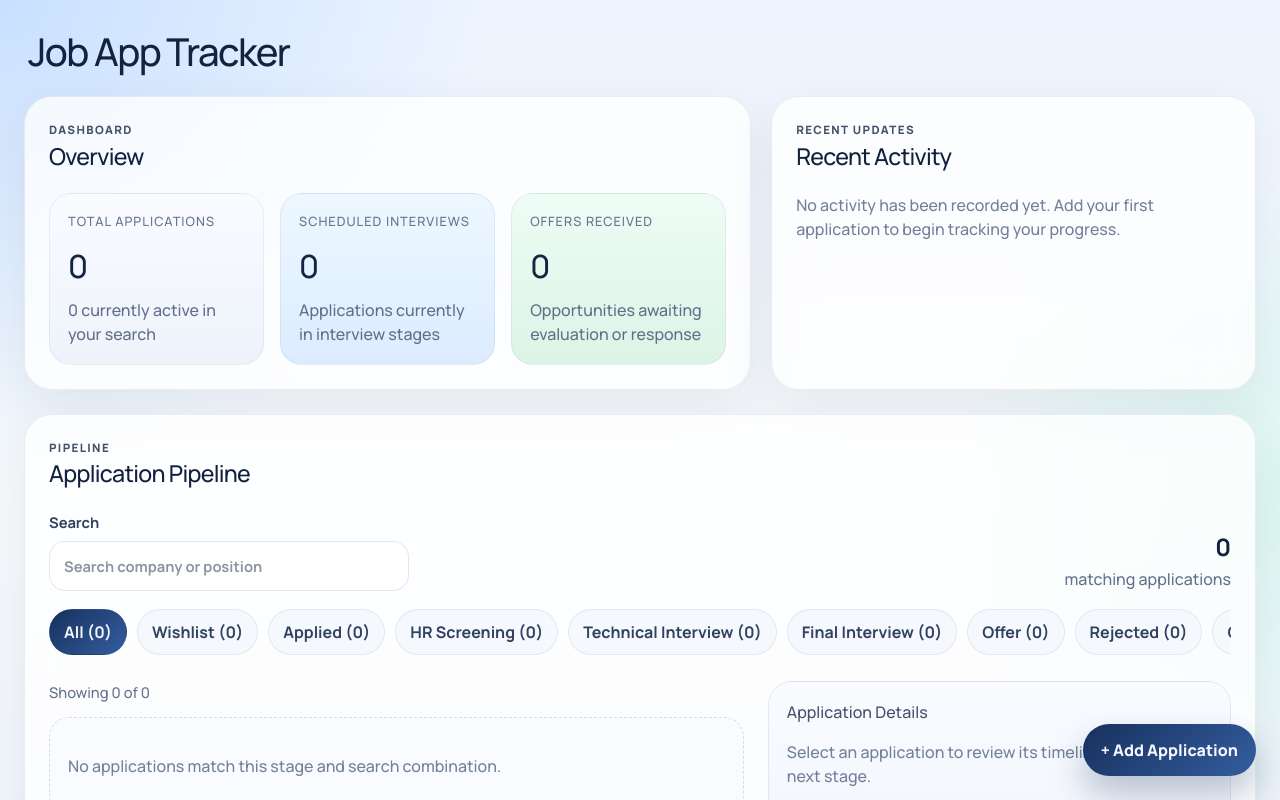
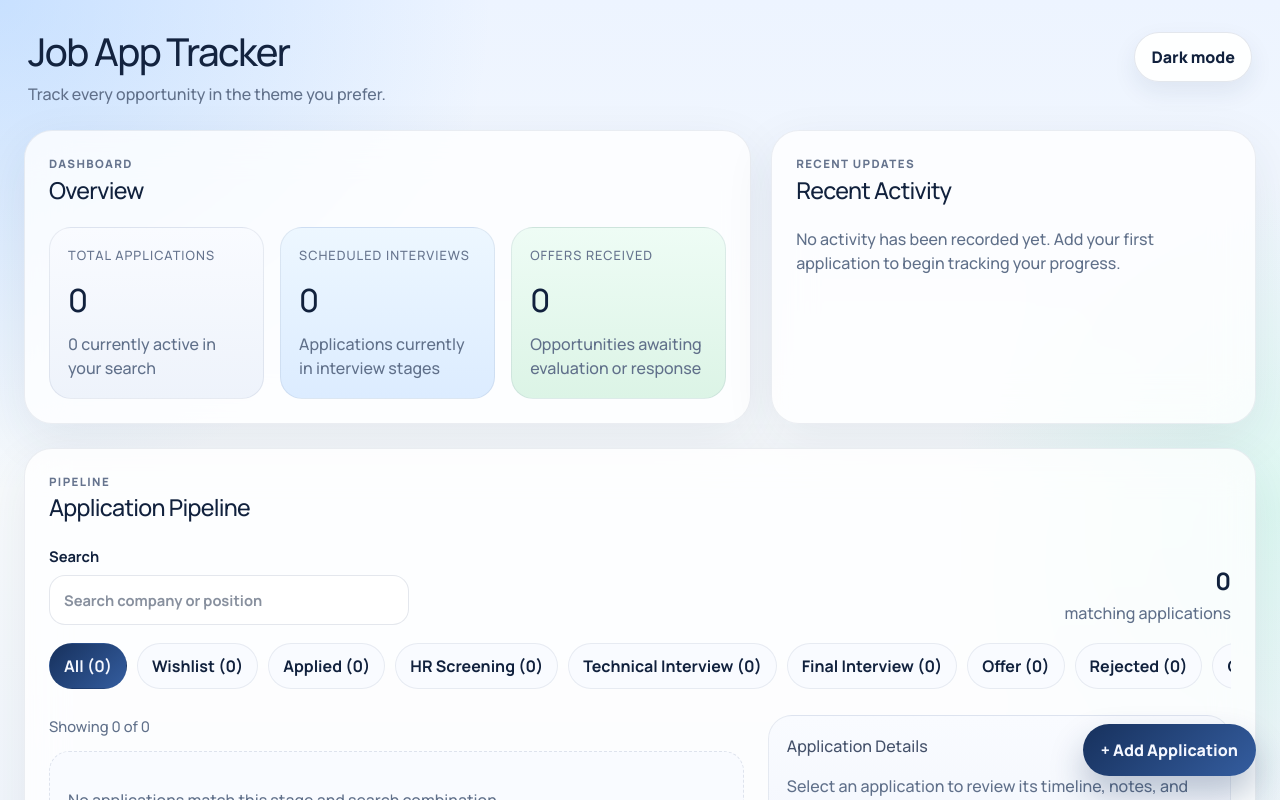
Before and after one commit to Zulkifli70/job-app-tracker, a React (Vite) app: page / in a window 1280 px wide. Shown: the top 800 px of the page. Built offline with nearby package versions, Linux system fonts and the light colour scheme.

Commit message:
add theme

```diff
--- a/src/App.css
+++ b/src/App.css
@@ -4,6 +4,10 @@
 }
 
 .app-header {
+  display: flex;
+  align-items: start;
+  justify-content: space-between;
+  gap: 18px;
   padding: 8px 4px 0;
 }
 
@@ -12,15 +16,40 @@
   font-size: clamp(1.8rem, 3vw, 2.5rem);
   line-height: 1.05;
   letter-spacing: -0.04em;
-  color: #13233f;
+  color: var(--color-heading-strong);
+}
+
+.app-header__copy {
+  margin-top: 10px;
+  color: var(--color-muted);
+}
+
+.theme-toggle {
+  flex-shrink: 0;
+  padding: 12px 16px;
+  border: 1px solid var(--color-border-strong);
+  border-radius: 999px;
+  background: var(--color-surface-strong);
+  color: var(--color-heading);
+  font-weight: 800;
+  cursor: pointer;
+  box-shadow: 0 10px 24px rgba(23, 49, 93, 0.08);
+  transition:
+    transform 140ms ease,
+    background 140ms ease,
+    border-color 140ms ease;
+}
+
+.theme-toggle:hover {
+  transform: translateY(-1px);
 }
 
 .section-card {
   padding: 24px;
-  border: 1px solid rgba(67, 86, 129, 0.1);
+  border: 1px solid var(--color-border);
   border-radius: 28px;
-  background: rgba(255, 255, 255, 0.78);
-  box-shadow: 0 16px 50px rgba(33, 47, 74, 0.08);
+  background: var(--card-background);
+  box-shadow: var(--card-shadow);
   backdrop-filter: blur(20px);
 }
 
@@ -33,7 +62,7 @@
 }
 
 .section-card__header h2 {
-  color: #10203d;
+  color: var(--color-heading);
   font-size: 1.45rem;
   letter-spacing: -0.03em;
 }
@@ -61,16 +90,16 @@
 .metric-card {
   padding: 18px;
   border-radius: 22px;
-  background: linear-gradient(180deg, #f9fbff, #eef3fb);
-  border: 1px solid rgba(66, 85, 126, 0.08);
+  background: var(--metric-default);
+  border: 1px solid var(--color-border);
 }
 
 .metric-card--highlight {
-  background: linear-gradient(180deg, #edf7ff, #dcecff);
+  background: var(--metric-highlight);
 }
 
 .metric-card--success {
-  background: linear-gradient(180deg, #eefcf5, #dcf4e6);
+  background: var(--metric-success);
 }
 
 .metric-card__label,
@@ -80,18 +109,18 @@
   font-size: 0.8rem;
   text-transform: uppercase;
   letter-spacing: 0.08em;
-  color: #66748e;
+  color: var(--color-muted-soft);
 }
 
 .metric-card h3 {
   margin-top: 10px;
   font-size: 2rem;
-  color: #142541;
+  color: var(--color-heading);
 }
 
 .metric-card__detail {
   margin-top: 8px;
-  color: #60708a;
+  color: var(--color-muted);
 }
 
 .stack-list {
@@ -107,8 +136,8 @@
   gap: 14px;
   padding: 14px 16px;
   border-radius: 18px;
-  background: #f6f8fc;
-  border: 1px solid rgba(67, 86, 129, 0.08);
+  background: var(--color-surface-muted);
+  border: 1px solid var(--color-border);
 }
 
 .list-item strong,
@@ -116,17 +145,17 @@
 .pipeline-card strong,
 .details-panel h3,
 .details-heading h3 {
-  color: #11213d;
+  color: var(--color-heading);
 }
 
 .list-item p,
 .list-item--button p {
-  color: #61718a;
+  color: var(--color-muted);
 }
 
 .list-item span,
 .list-item--button span {
-  color: #51617b;
+  color: var(--color-muted);
   font-size: 0.92rem;
 }
 
@@ -146,7 +175,7 @@
 .note-form {
   display: grid;
   gap: 8px;
-  color: #30415f;
+  color: var(--color-heading);
   font-size: 0.92rem;
   font-weight: 700;
 }
@@ -169,10 +198,10 @@
 .details-heading select {
   width: 100%;
   padding: 13px 14px;
-  border: 1px solid rgba(67, 86, 129, 0.14);
+  border: 1px solid var(--color-border-strong);
   border-radius: 16px;
-  background: rgba(255, 255, 255, 0.95);
-  color: #1b2b49;
+  background: var(--color-surface-strong);
+  color: var(--color-heading);
 }
 
 .primary-button,
@@ -187,8 +216,8 @@
 
 .primary-button {
   padding: 13px 18px;
-  background: linear-gradient(135deg, #17315d, #345d9f);
-  color: #f4f7ff;
+  background: linear-gradient(135deg, var(--color-primary), var(--color-primary-strong));
+  color: var(--color-primary-contrast);
   font-weight: 800;
 }
 
@@ -204,8 +233,8 @@
   padding: 14px 18px;
   border: 0;
   border-radius: 999px;
-  background: linear-gradient(135deg, #17315d, #345d9f);
-  color: #f4f7ff;
+  background: linear-gradient(135deg, var(--color-primary), var(--color-primary-strong));
+  color: var(--color-primary-contrast);
   font-weight: 800;
   box-shadow: 0 18px 34px rgba(23, 49, 93, 0.28);
   cursor: pointer;
@@ -226,7 +255,7 @@
   display: grid;
   place-items: center;
   padding: 24px;
-  background: rgba(14, 24, 43, 0.45);
+  background: var(--color-overlay);
   backdrop-filter: blur(10px);
 }
 
@@ -245,15 +274,15 @@
 }
 
 .modal-card__copy {
-  color: #60708a;
+  color: var(--color-muted);
 }
 
 .modal-close-button {
   padding: 10px 14px;
-  border: 1px solid rgba(67, 86, 129, 0.14);
+  border: 1px solid var(--color-border-strong);
   border-radius: 999px;
-  background: rgba(255, 255, 255, 0.92);
-  color: #20324d;
+  background: var(--color-surface-strong);
+  color: var(--color-heading);
   font-weight: 700;
   cursor: pointer;
 }
@@ -275,7 +304,7 @@
   max-width: 360px;
   display: grid;
   gap: 8px;
-  color: #30415f;
+  color: var(--color-heading);
   font-size: 0.92rem;
   font-weight: 700;
 }
@@ -283,10 +312,10 @@
 .pipeline-search input {
   width: 100%;
   padding: 13px 14px;
-  border: 1px solid rgba(67, 86, 129, 0.14);
+  border: 1px solid var(--color-border-strong);
   border-radius: 16px;
-  background: rgba(255, 255, 255, 0.95);
-  color: #1b2b49;
+  background: var(--color-surface-strong);
+  color: var(--color-heading);
 }
 
 .pipeline-results {
@@ -297,12 +326,12 @@
 }
 
 .pipeline-results strong {
-  color: #11213d;
+  color: var(--color-heading);
   font-size: 1.5rem;
 }
 
 .pipeline-results span {
-  color: #62728c;
+  color: var(--color-muted);
 }
 
 .pipeline-tabs {
@@ -316,10 +345,10 @@
 .pipeline-tab {
   flex: 0 0 auto;
   padding: 10px 14px;
-  border: 1px solid rgba(67, 86, 129, 0.1);
+  border: 1px solid var(--color-border);
   border-radius: 999px;
-  background: #f5f8fd;
-  color: #314160;
+  background: var(--color-surface-soft);
+  color: var(--color-heading);
   font-weight: 700;
   cursor: pointer;
   transition:
@@ -334,9 +363,9 @@
 }
 
 .pipeline-tab--active {
-  background: linear-gradient(135deg, #17315d, #345d9f);
+  background: linear-gradient(135deg, var(--color-primary), var(--color-primary-strong));
   border-color: transparent;
-  color: #f4f7ff;
+  color: var(--color-primary-contrast);
 }
 
 .pipeline-layout {
@@ -357,12 +386,12 @@
   justify-content: space-between;
   gap: 12px;
   margin-bottom: 14px;
-  color: #62728c;
+  color: var(--color-muted);
   font-size: 0.92rem;
 }
 
 .pipeline-list-status strong {
-  color: #2d4d7e;
+  color: var(--color-primary-strong);
   font-size: 0.85rem;
   letter-spacing: 0.04em;
   text-transform: uppercase;
@@ -378,8 +407,8 @@
   padding: 12px;
   min-width: 0;
   border-radius: 18px;
-  background: linear-gradient(180deg, #fefeff, #eef3fb);
-  border: 1px solid rgba(67, 86, 129, 0.1);
+  background: var(--pipeline-card-background);
+  border: 1px solid var(--color-border);
   transition:
     transform 180ms ease,
     box-shadow 180ms ease,
@@ -391,7 +420,7 @@
 .pipeline-card:focus-within {
   transform: translateY(-3px);
   border-color: rgba(52, 93, 159, 0.28);
-  background: linear-gradient(180deg, #ffffff, #e6eefb);
+  background: var(--pipeline-card-hover);
   box-shadow: 0 16px 28px rgba(32, 50, 77, 0.12);
 }
 
@@ -416,7 +445,7 @@
 }
 
 .pipeline-card__main:focus-visible {
-  outline: 2px solid #345d9f;
+  outline: 2px solid var(--color-primary-strong);
   outline-offset: 6px;
   border-radius: 12px;
 }
@@ -447,7 +476,7 @@
 .pipeline-card h3 {
   margin-top: 6px;
   font-size: 0.95rem;
-  color: #20324d;
+  color: var(--color-heading);
   line-height: 1.3;
   overflow-wrap: anywhere;
 }
@@ -460,7 +489,7 @@
 }
 
 .pipeline-card__meta span {
-  color: #61718a;
+  color: var(--color-muted);
   font-size: 0.82rem;
 }
 
@@ -477,9 +506,9 @@
 
 .pipeline-empty {
   padding: 36px 18px;
-  border: 1px dashed rgba(67, 86, 129, 0.18);
+  border: 1px dashed var(--color-border-strong);
   border-radius: 20px;
-  background: #f9fbff;
+  background: var(--color-surface-soft);
 }
 
 .pipeline-scroll-sentinel {
@@ -542,8 +571,8 @@
   gap: 16px;
   padding: 18px;
   border-radius: 24px;
-  background: linear-gradient(180deg, #f9fbff, #eef3fb);
-  border: 1px solid rgba(67, 86, 129, 0.1);
+  background: var(--panel-background);
+  border: 1px solid var(--color-border);
   position: sticky;
   top: 16px;
   align-self: start;
@@ -568,17 +597,17 @@
   font-size: 0.78rem;
   letter-spacing: 0.08em;
   text-transform: uppercase;
-  color: #66748e;
+  color: var(--color-muted-soft);
 }
 
 .pipeline-detail__header h3,
 .pipeline-detail__panel h4 {
-  color: #11213d;
+  color: var(--color-heading);
 }
 
 .pipeline-detail__header p,
 .pipeline-detail__summary {
-  color: #60708a;
+  color: var(--color-muted);
 }
 
 .pipeline-detail__header h3 {
@@ -608,18 +637,18 @@
   padding: 12px 14px;
   border: 0;
   border-radius: 16px;
-  background: #dbe7f9;
-  color: #213250;
+  background: var(--color-primary-soft);
+  color: var(--color-primary-soft-text);
   font-weight: 700;
   cursor: pointer;
 }
 
 .pipeline-detail__terminal-button {
   padding: 12px 14px;
-  border: 1px solid rgba(67, 86, 129, 0.14);
+  border: 1px solid var(--color-border-strong);
   border-radius: 16px;
-  background: rgba(255, 255, 255, 0.92);
-  color: #213250;
+  background: var(--color-surface-strong);
+  color: var(--color-heading);
   font-weight: 700;
   cursor: pointer;
   transition:
@@ -631,13 +660,13 @@
 
 .pipeline-detail__terminal-button:hover {
   transform: translateY(-1px);
-  background: #f6f9ff;
+  background: var(--color-surface-soft);
 }
 
 .pipeline-detail__terminal-button--danger {
   border-color: rgba(165, 54, 54, 0.2);
-  color: #8b2020;
-  background: #fff7f7;
+  color: var(--danger-text);
+  background: var(--danger-surface);
 }
 
 .pipeline-detail__stage-button:disabled,
@@ -659,8 +688,8 @@
 .details-panel {
   padding: 20px;
   border-radius: 22px;
-  background: #f8faff;
-  border: 1px solid rgba(67, 86, 129, 0.08);
+  background: var(--color-surface-elevated);
+  border: 1px solid var(--color-border);
 }
 
 .pipeline-detail__stats div {
@@ -673,12 +702,12 @@
   font-size: 0.76rem;
   text-transform: uppercase;
   letter-spacing: 0.08em;
-  color: #66748e;
+  color: var(--color-muted-soft);
 }
 
 .pipeline-detail__stats strong {
   display: block;
-  color: #11213d;
+  color: var(--color-heading);
   line-height: 1.4;
   overflow-wrap: anywhere;
 }
@@ -719,8 +748,8 @@
   min-width: 0;
   padding: 14px 16px;
   border-radius: 18px;
-  background: rgba(255, 255, 255, 0.78);
-  border: 1px solid rgba(67, 86, 129, 0.08);
+  background: var(--progress-background);
+  border: 1px solid var(--color-border);
   box-shadow: 0 10px 24px rgba(34, 49, 77, 0.04);
 }
 
@@ -774,7 +803,7 @@
 }
 
 .pipeline-progress__item--reached .pipeline-progress__content {
-  background: linear-gradient(180deg, rgba(255, 255, 255, 0.92), #eef5ff);
+  background: var(--progress-reached-background);
   border-color: rgba(120, 167, 242, 0.24);
 }
 
@@ -787,7 +816,7 @@
 }
 
 .pipeline-progress__item--current .pipeline-progress__content {
-  background: linear-gradient(180deg, #f8fbff, #e8f0ff);
+  background: var(--progress-current-background);
   border-color: rgba(52, 93, 159, 0.26);
   box-shadow: 0 14px 28px rgba(23, 49, 93, 0.08);
 }
@@ -824,19 +853,19 @@
   gap: 6px;
   padding: 14px 16px;
   border-radius: 18px;
-  background: #f8faff;
-  border: 1px solid rgba(67, 86, 129, 0.08);
+  background: var(--color-surface-elevated);
+  border: 1px solid var(--color-border);
 }
 
 .pipeline-offer-summary__grid span {
   font-size: 0.76rem;
   text-transform: uppercase;
   letter-spacing: 0.08em;
-  color: #66748e;
+  color: var(--color-muted-soft);
 }
 
 .pipeline-offer-summary__grid strong {
-  color: #11213d;
+  color: var(--color-heading);
   line-height: 1.4;
   overflow-wrap: anywhere;
 }
@@ -856,7 +885,7 @@
 
 .details-heading p,
 .details-summary {
-  color: #60708a;
+  color: var(--color-muted);
 }
 
 .details-summary {
@@ -875,11 +904,11 @@
   gap: 6px;
   padding: 14px;
   border-radius: 18px;
-  background: rgba(255, 255, 255, 0.9);
+  background: var(--color-surface-strong);
 }
 
 .detail-stats strong {
-  color: #11213d;
+  color: var(--color-heading);
 }
 
 .notes-list,
@@ -893,15 +922,15 @@
 .note-card {
   padding: 14px;
   border-radius: 18px;
-  background: #fff;
-  border: 1px solid rgba(67, 86, 129, 0.08);
+  background: var(--color-surface-strong);
+  border: 1px solid var(--color-border);
   min-width: 0;
 }
 
 .timeline-item p,
 .note-card p {
   margin-top: 8px;
-  color: #55647c;
+  color: var(--color-text);
   overflow-wrap: anywhere;
 }
 
@@ -919,8 +948,8 @@
   padding: 9px 14px;
   border: 0;
   border-radius: 999px;
-  background: #fde9ea;
-  color: #9e3842;
+  background: var(--danger-surface);
+  color: var(--danger-text);
   font-weight: 800;
   cursor: pointer;
 }
@@ -941,34 +970,34 @@
 
 .status-pill--wishlist,
 .status-pill--applied {
-  background: #e6edf9;
-  color: #25406d;
+  background: var(--status-wishlist-bg);
+  color: var(--status-wishlist-text);
 }
 
 .status-pill--hr-screening,
 .status-pill--technical-interview,
 .status-pill--final-interview {
-  background: #e4f3ff;
-  color: #0d5b88;
+  background: var(--status-interview-bg);
+  color: var(--status-interview-text);
 }
 
 .status-pill--offer {
-  background: #e7f8ee;
-  color: #12704a;
+  background: var(--status-offer-bg);
+  color: var(--status-offer-text);
 }
 
 .status-pill--rejected {
-  background: #fde9ea;
-  color: #9e3842;
+  background: var(--status-rejected-bg);
+  color: var(--status-rejected-text);
 }
 
 .status-pill--ghosted {
-  background: #eef1f6;
-  color: #5f6b7d;
+  background: var(--status-ghosted-bg);
+  color: var(--status-ghosted-text);
 }
 
 .empty-state {
-  color: #72809a;
+  color: var(--color-muted);
 }
 
 @media (max-width: 1180px) {
@@ -1000,6 +1029,10 @@
   .section-card {
     padding: 18px;
     border-radius: 24px;
+  }
+
+  .app-header {
+    flex-direction: column;
   }
 
   .floating-add-button {
--- a/src/App.jsx
+++ b/src/App.jsx
@@ -1,12 +1,43 @@
+import { useEffect, useState } from 'react'
 import { Header } from './components/Header'
 import { DashboardOverview } from './components/DashboardOverview'
 import { PipelineBoard } from './components/PipelineBoard'
 import './App.css'
 
+const STORAGE_KEY = 'job-app-theme'
+
+const getInitialTheme = () => {
+  if (typeof window === 'undefined') {
+    return 'light'
+  }
+
+  const savedTheme = window.localStorage.getItem(STORAGE_KEY)
+
+  if (savedTheme === 'light' || savedTheme === 'dark') {
+    return savedTheme
+  }
+
+  return window.matchMedia('(prefers-color-scheme: dark)').matches
+    ? 'dark'
+    : 'light'
+}
+
 function App() {
+  const [theme, setTheme] = useState(getInitialTheme)
+
+  useEffect(() => {
+    document.documentElement.dataset.theme = theme
+    document.documentElement.style.colorScheme = theme
+    window.localStorage.setItem(STORAGE_KEY, theme)
+  }, [theme])
+
+  const toggleTheme = () => {
+    setTheme((currentTheme) => (currentTheme === 'light' ? 'dark' : 'light'))
+  }
+
   return (
     <div className="app-shell">
-      <Header />
+      <Header theme={theme} onToggleTheme={toggleTheme} />
       <DashboardOverview />
       <PipelineBoard />
     </div>
--- a/src/components/Header.jsx
+++ b/src/components/Header.jsx
@@ -1,7 +1,18 @@
-export function Header() {
+export function Header({ theme, onToggleTheme }) {
   return (
     <header className="app-header">
-      <h1>Job App Tracker</h1>
+      <div>
+        <h1>Job App Tracker</h1>
+        <p className="app-header__copy">Track every opportunity in the theme you prefer.</p>
+      </div>
+      <button
+        type="button"
+        className="theme-toggle"
+        onClick={onToggleTheme}
+        aria-label={`Switch to ${theme === 'light' ? 'dark' : 'light'} theme`}
+      >
+        {theme === 'light' ? 'Dark mode' : 'Light mode'}
+      </button>
     </header>
-  );
+  )
 }
--- a/src/index.css
+++ b/src/index.css
@@ -6,14 +6,106 @@
   line-height: 1.5;
   font-weight: 500;
   color: #44516a;
-  background:
+  --color-text: #44516a;
+  --color-heading: #11213d;
+  --color-heading-strong: #13233f;
+  --color-muted: #60708a;
+  --color-muted-soft: #66748e;
+  --color-surface: rgba(255, 255, 255, 0.78);
+  --color-surface-strong: rgba(255, 255, 255, 0.92);
+  --color-surface-elevated: #f8faff;
+  --color-surface-muted: #f6f8fc;
+  --color-surface-soft: #f9fbff;
+  --color-border: rgba(67, 86, 129, 0.1);
+  --color-border-strong: rgba(67, 86, 129, 0.14);
+  --color-shadow: rgba(33, 47, 74, 0.08);
+  --color-overlay: rgba(14, 24, 43, 0.45);
+  --color-primary: #17315d;
+  --color-primary-strong: #345d9f;
+  --color-primary-contrast: #f4f7ff;
+  --color-primary-soft: #dbe7f9;
+  --color-primary-soft-text: #213250;
+  --page-background:
     radial-gradient(circle at top left, rgba(105, 174, 255, 0.28), transparent 30%),
     radial-gradient(circle at right, rgba(126, 237, 202, 0.22), transparent 24%),
     linear-gradient(180deg, #edf4ff, #f7fafc 48%, #edf3fb);
+  --card-background: rgba(255, 255, 255, 0.78);
+  --card-shadow: 0 16px 50px rgba(33, 47, 74, 0.08);
+  --metric-default: linear-gradient(180deg, #f9fbff, #eef3fb);
+  --metric-highlight: linear-gradient(180deg, #edf7ff, #dcecff);
+  --metric-success: linear-gradient(180deg, #eefcf5, #dcf4e6);
+  --pipeline-card-background: linear-gradient(180deg, #fefeff, #eef3fb);
+  --pipeline-card-hover: linear-gradient(180deg, #ffffff, #e6eefb);
+  --panel-background: linear-gradient(180deg, #f9fbff, #eef3fb);
+  --progress-background: rgba(255, 255, 255, 0.78);
+  --progress-current-background: linear-gradient(180deg, #f8fbff, #e8f0ff);
+  --progress-reached-background: linear-gradient(180deg, rgba(255, 255, 255, 0.92), #eef5ff);
+  --danger-surface: #fde9ea;
+  --danger-text: #9e3842;
+  --status-wishlist-bg: #e6edf9;
+  --status-wishlist-text: #25406d;
+  --status-interview-bg: #e4f3ff;
+  --status-interview-text: #0d5b88;
+  --status-offer-bg: #e7f8ee;
+  --status-offer-text: #12704a;
+  --status-rejected-bg: #fde9ea;
+  --status-rejected-text: #9e3842;
+  --status-ghosted-bg: #eef1f6;
+  --status-ghosted-text: #5f6b7d;
   font-synthesis: none;
   text-rendering: optimizeLegibility;
   -webkit-font-smoothing: antialiased;
   -moz-osx-font-smoothing: grayscale;
+}
+
+[data-theme='dark'] {
+  color: #c5d1e6;
+  --color-text: #c5d1e6;
+  --color-heading: #f2f6ff;
+  --color-heading-strong: #f6f8ff;
+  --color-muted: #96a6c2;
+  --color-muted-soft: #8697b4;
+  --color-surface: rgba(15, 24, 42, 0.82);
+  --color-surface-strong: rgba(18, 28, 48, 0.96);
+  --color-surface-elevated: #18263e;
+  --color-surface-muted: #17243a;
+  --color-surface-soft: #122035;
+  --color-border: rgba(120, 145, 189, 0.2);
+  --color-border-strong: rgba(120, 145, 189, 0.28);
+  --color-shadow: rgba(3, 8, 19, 0.45);
+  --color-overlay: rgba(3, 9, 20, 0.62);
+  --color-primary: #7fb4ff;
+  --color-primary-strong: #4b86da;
+  --color-primary-contrast: #081324;
+  --color-primary-soft: #203453;
+  --color-primary-soft-text: #d9e8ff;
+  --page-background:
+    radial-gradient(circle at top left, rgba(43, 92, 173, 0.34), transparent 28%),
+    radial-gradient(circle at right, rgba(48, 146, 126, 0.22), transparent 26%),
+    linear-gradient(180deg, #07111f, #0b1628 46%, #0d1a2c);
+  --card-background: rgba(15, 24, 42, 0.82);
+  --card-shadow: 0 18px 50px rgba(3, 8, 19, 0.42);
+  --metric-default: linear-gradient(180deg, #16253d, #101b2d);
+  --metric-highlight: linear-gradient(180deg, #183252, #12243d);
+  --metric-success: linear-gradient(180deg, #143228, #0f241d);
+  --pipeline-card-background: linear-gradient(180deg, #152439, #101b2d);
+  --pipeline-card-hover: linear-gradient(180deg, #1b2e47, #14233a);
+  --panel-background: linear-gradient(180deg, #132138, #0f1a2c);
+  --progress-background: rgba(18, 29, 49, 0.88);
+  --progress-current-background: linear-gradient(180deg, #152b47, #122338);
+  --progress-reached-background: linear-gradient(180deg, rgba(27, 46, 72, 0.96), #12233b);
+  --danger-surface: #31171b;
+  --danger-text: #ffb7bf;
+  --status-wishlist-bg: #1f3250;
+  --status-wishlist-text: #b8d4ff;
+  --status-interview-bg: #14344a;
+  --status-interview-text: #9adfff;
+  --status-offer-bg: #153327;
+  --status-offer-text: #9ce6bb;
+  --status-rejected-bg: #381a20;
+  --status-rejected-text: #ffb8c2;
+  --status-ghosted-bg: #202b39;
+  --status-ghosted-text: #bfcbdb;
 }
 
 * {
@@ -27,6 +119,11 @@ html {
 body {
   margin: 0;
   min-width: 320px;
+  color: var(--color-text);
+  background: var(--page-background);
+  transition:
+    color 180ms ease,
+    background 180ms ease;
 }
 
 button,
@@ -61,4 +158,5 @@ p {
   letter-spacing: 0.12em;
   font-size: 0.72rem;
   font-weight: 800;
+  color: var(--color-muted-soft);
 }
```
